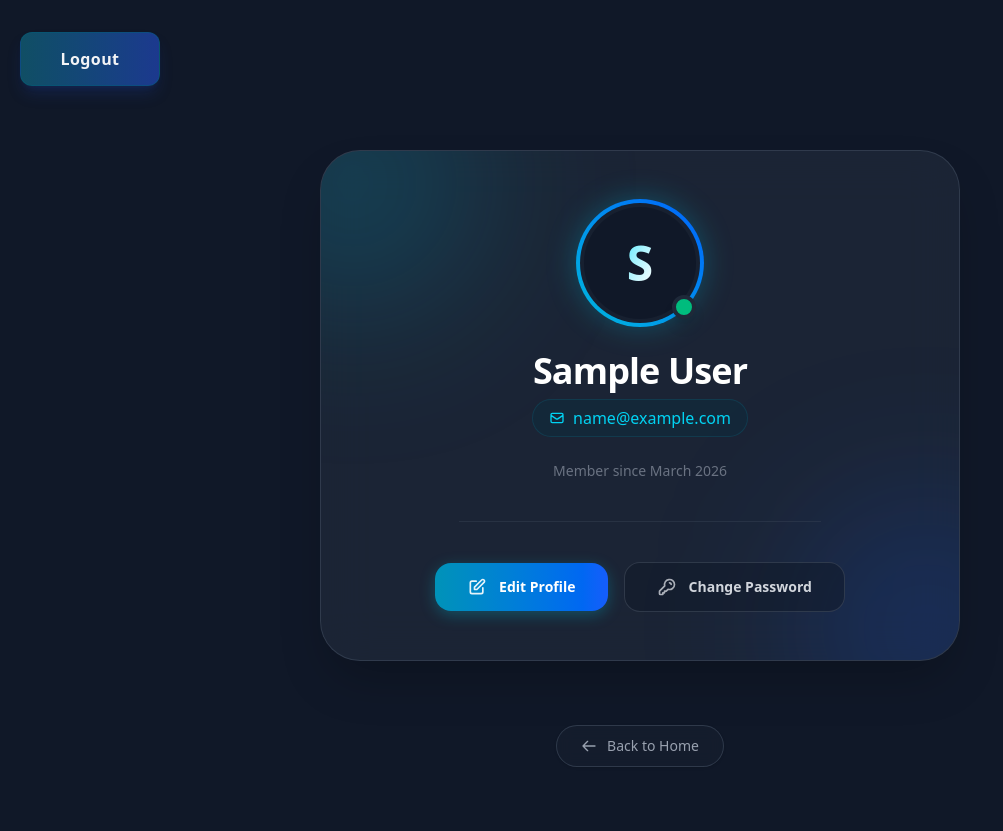
After one commit to hassan-ahmadi-jo/split-trip, a Django app: page /accounts/profile/ in a window 1280 px wide. The commit adds this page. Shown: the whole page, without its empty margins (0-1003 px from the left). Run offline with Django 5.2, Linux system fonts and the light colour scheme; the visitor is signed in with stand-in values (Sample User, id 1).

Commit message:
feat(accounts): add profile management features
- implement profile view, profile edit, and password change
- add templates for profile-related pages
- register URL routes for profile views

```diff
--- /dev/null
+++ b/accounts/templates/accounts/profile.html
@@ -0,0 +1,67 @@
+{% extends 'base.html' %}
+
+{% block title %}
+  Profile |
+{% endblock %}
+
+{% block content %}
+  <div class="max-w-2xl mx-auto my-16 px-4">
+    <!-- ================= PROFILE CARD ================= -->
+    <div class="bg-gray-800/80 border border-gray-700/80 rounded-[2.5rem] p-8 sm:p-12 shadow-2xl backdrop-blur-xl relative overflow-hidden text-center">
+      <div class="absolute -top-24 -left-24 w-64 h-64 bg-cyan-500/20 rounded-full blur-[80px] -z-10 pointer-events-none"></div>
+      <div class="absolute -bottom-24 -right-24 w-64 h-64 bg-blue-600/20 rounded-full blur-[80px] -z-10 pointer-events-none"></div>
+
+
+      <div class="relative inline-block mb-6">
+        <div class="w-32 h-32 rounded-full bg-gradient-to-tr from-cyan-500 to-blue-600 p-1 shadow-[0_0_30px_rgba(6,182,212,0.3)]">
+          <div class="w-full h-full bg-gray-900 rounded-full flex items-center justify-center border-4 border-gray-800/50">
+
+            <span class="text-5xl font-black text-transparent bg-clip-text bg-gradient-to-br from-cyan-300 to-white">{{ user.get_full_name|default:user.username|slice:':1'|upper }}</span>
+          </div>
+        </div>
+
+        <div class="absolute bottom-2 right-2 w-6 h-6 bg-emerald-500 border-4 border-gray-800 rounded-full shadow-lg" title="Active Account"></div>
+      </div>
+
+      <div class="space-y-2">
+        <h1 class="text-3xl sm:text-4xl font-black text-white tracking-tight">{{ user.get_full_name|default:user.username|title }}</h1>
+
+        <div class="flex items-center justify-center gap-2 text-cyan-400 font-medium bg-cyan-950/30 w-max mx-auto px-4 py-1.5 rounded-full border border-cyan-900/50">
+          <svg xmlns="http://www.w3.org/2000/svg" class="h-4 w-4" fill="none" viewBox="0 0 24 24" stroke="currentColor">
+            <path stroke-linecap="round" stroke-linejoin="round" stroke-width="2" d="M3 8l7.89 5.26a2 2 0 002.22 0L21 8M5 19h14a2 2 0 002-2V7a2 2 0 00-2-2H5a2 2 0 00-2 2v10a2 2 0 002 2z" />
+          </svg>
+          <span>{{ user.email|default:'No email provided' }}</span>
+        </div>
+      </div>
+
+      <p class="mt-6 text-sm text-gray-500 font-medium">Member since {{ user.date_joined|date:'F Y' }}</p>
+
+      <hr class="my-10 border-gray-700/50 w-2/3 mx-auto" />
+
+      <div class="flex flex-col sm:flex-row justify-center items-center gap-4">
+        <a href="{% url 'profile_update' %}" class="w-full sm:w-auto px-8 py-3.5 bg-gradient-to-r from-cyan-600 to-blue-600 hover:from-cyan-500 hover:to-blue-500 text-white text-sm font-bold rounded-2xl shadow-[0_4px_15px_rgba(6,182,212,0.3)] hover:shadow-[0_6px_20px_rgba(6,182,212,0.4)] transition-all flex items-center justify-center gap-3 transform hover:-translate-y-0.5">
+          <svg xmlns="http://www.w3.org/2000/svg" class="h-5 w-5 opacity-90" fill="none" viewBox="0 0 24 24" stroke="currentColor">
+            <path stroke-linecap="round" stroke-linejoin="round" stroke-width="2" d="M11 5H6a2 2 0 00-2 2v11a2 2 0 002 2h11a2 2 0 002-2v-5m-1.414-9.414a2 2 0 112.828 2.828L11.828 15H9v-2.828l8.586-8.586z" />
+          </svg>Edit Profile
+        </a>
+
+        <a href="{% url 'change_password' %}" class="w-full sm:w-auto px-8 py-3.5 bg-gray-900/50 hover:bg-gray-700 text-gray-300 hover:text-white border border-gray-600/50 hover:border-gray-500 text-sm font-bold rounded-2xl transition-all flex items-center justify-center gap-3">
+          <svg xmlns="http://www.w3.org/2000/svg" class="h-5 w-5 opacity-80" fill="none" viewBox="0 0 24 24" stroke="currentColor">
+            <path stroke-linecap="round" stroke-linejoin="round" stroke-width="2" d="M15 7a2 2 0 012 2m4 0a6 6 0 01-7.743 5.743L11 17H9v2H7v2H4a1 1 0 01-1-1v-2.586a1 1 0 01.293-.707l5.964-5.964A6 6 0 1121 9z" />
+          </svg>Change Password
+        </a>
+      </div>
+    </div>
+  </div>
+
+  <!-- 🟢 BACK TO HOME BUTTON -->
+<div class="w-full flex justify-center mt-4 mb-16">
+  <a href="{% url 'home' %}" class="group flex items-center gap-2.5 px-6 py-2.5 bg-gray-800/30 hover:bg-gray-800 border border-gray-700/80 hover:border-cyan-500/50 rounded-full text-sm font-medium text-gray-400 hover:text-cyan-400 transition-all duration-300 backdrop-blur-sm shadow-sm hover:shadow-cyan-500/10">
+    <!-- Left Arrow Icon with hover animation -->
+    <svg xmlns="http://www.w3.org/2000/svg" class="w-4 h-4 transform group-hover:-translate-x-1 transition-transform duration-300" fill="none" viewBox="0 0 24 24" stroke="currentColor" stroke-width="2">
+      <path stroke-linecap="round" stroke-linejoin="round" d="M10 19l-7-7m0 0l7-7m-7 7h18" />
+    </svg>
+    Back to Home
+  </a>
+</div>
+{% endblock %}
--- a/accounts/urls.py
+++ b/accounts/urls.py
@@ -11,4 +11,9 @@ urlpatterns = [
     path('password-reset/done', views.PasswordResetDoneView.as_view(), name='password_reset_done'),
     path('reset/<uidb64>/<token>', views.PasswordResetConfirmView.as_view(), name='password_reset_confirm'),
     path('reset/done', views.PasswordResetCompleteView.as_view(), name='password_reset_complete'),
+    path('profile/', views.ProfileView.as_view(), name='profile'),
+    path('profile/edit', views.ProfileUpdateView.as_view(), name='profile_update'),
+    path('profile/edit-email', views.UserEmailUpdateView.as_view(), name='email_update'),
+    path('profile/change-password', views.UserPasswordChangeView.as_view(), name='change_password'),
+    path('profile/password-changed-successfully', views.PasswordChangedSuccessfullyView.as_view(), name='password_changed_successfully'),
 ]
--- a/accounts/views.py
+++ b/accounts/views.py
@@ -1,12 +1,15 @@
 from django.shortcuts import render, get_object_or_404, redirect
 from django.views import View
 from django.views.generic.edit import CreateView
+from django.views.generic.base import TemplateView
 from django.urls import reverse_lazy
 from django.http import HttpRequest
 from django.contrib.auth import login
 from datetime import datetime, timedelta
 from django.contrib.auth import views as auth_views
 from django.contrib.auth.mixins import UserPassesTestMixin
+from django.contrib.auth.mixins import LoginRequiredMixin
+from django.contrib.auth import update_session_auth_hash
 from . import forms, models
 
 # Create your views here.
@@ -168,6 +171,109 @@ class PasswordResetConfirmView(UserPassesTestMixin, auth_views.PasswordResetConf
 class PasswordResetCompleteView(auth_views.PasswordResetCompleteView):
     template_name = "accounts/password_reset_complete.html"
 
+class ProfileView(LoginRequiredMixin, TemplateView):
+    template_name = 'accounts/profile.html'
+
+class ProfileUpdateView(LoginRequiredMixin, View):
+    template_name = 'accounts/profile_update.html'
+    def get(self, request:HttpRequest):
+        form = forms.ProfileUpdateForme()
+        form.initial['first_name'] = request.user.first_name
+        form.initial['email'] = request.user.email
+        return render(request, self.template_name, {'form': form})
+
+    def post(self, request:HttpRequest):
+        form = forms.ProfileUpdateForme(request.POST)
+        if form.is_valid:
+            user = get_object_or_404(models.User, id = request.user.id)
+            user.first_name = form.data.get('first_name')
+            user.save()
+            if user.email == form.data.get('email'):
+                return redirect('profile')
+            request.session['email_update_information'] = form.data.get('email')
+            return redirect('email_update')
+        return render(request, self.template_name, {'form': form})
+
+class UserEmailUpdateView(LoginRequiredMixin, View):
+    template_name = 'accounts/edit_email.html'
+    def get(self, request:HttpRequest):
+        new_email = request.session.get('email_update_information')
+        if new_email:
+            context = {
+                'form': forms.EmailActivationForm(),
+                'new_email': new_email,
+            }
+            return render(request, self.template_name, context=context)
+        return redirect('home')
+
+    def post(self, request:HttpRequest):
+        form = forms.EmailActivationForm(request.POST)
+        new_email = request.session.get('email_update_information')
+        context = {
+                'form': forms.EmailActivationForm(),
+                'new_email': new_email,
+            }
+        if not form.is_valid:
+            return render(request, self.template_name, context=context)
+
+        now = datetime.now()
+        verification_code = form.data.get('verification_code')
+        user = self.request.user
+
+        # Check for existing session data for the activation code retry delay.
+        retry_ts = request.session.get('retry_available_at')
+        failed_attempts = request.session.get('email_activation_failed_attempts')
+        if retry_ts is not None and failed_attempts is not None:
+            retry_available_at = datetime.fromtimestamp(retry_ts)
+
+        else:
+            self.request.session['email_activation_failed_attempts'] = 0
+            self.request.session['retry_available_at'] = (now - timedelta(minutes=1)).timestamp() # minutes
+            retry_available_at = now - timedelta(minutes=1)
+
+        if retry_available_at < now: # Check if the user can activate their email.
+            retry_available_at = calculate_retry_available_at(request.session.get('email_activation_failed_attempts'))
+
+        # If the activation code is valid, activate the user's email, log them in, and redirect to the home page.
+            if user.email_active_code == verification_code:
+                request.session.pop('email_update_information', None)
+                request.session.pop('retry_available_at', None)
+                request.session.pop('email_activation_failed_attempts', None)
+
+                user.email = new_email
+                user.email_active_code = models.generate_email_active_code()
+                user.save()
+
+                return redirect('profile')
+
+            elif retry_available_at > now: # If the retry delay changes, it will be stored in the session and the user cannot retry for a while.
+                self.request.session['retry_available_at'] = retry_available_at.timestamp()
+                form.add_error('verification_code', 'Too many attempts.')
+                self.request.session['email_activation_failed_attempts'] += 1
+            else:
+                form.add_error('verification_code', 'The verification code is incorrect')
+                self.request.session['email_activation_failed_attempts'] += 1
+        else: # Return an error if the user has exceeded the retry limit.
+            minutes = int((retry_available_at - now).total_seconds() / 60) + 1
+            form.add_error('verification_code', f'Too many attempts. Please try again in {minutes} minutes.')
+        return render(request, 'accounts/email_activation_page.html', {'form': form})
+
+class UserPasswordChangeView(LoginRequiredMixin, View):
+    template_name = 'accounts/change_password.html'
+    def get(self, request):
+        form = forms.UserPasswordChangeForm(request.user)
+        return render(request, self.template_name, {'form': form})
+
+    def post(self, request:HttpRequest):
+        form = forms.UserPasswordChangeForm(request.user, request.POST)
+        if form.is_valid():
+            user = form.save()
+            update_session_auth_hash(request, user)
+            return redirect('password_changed_successfully')
+        return render(request, self.template_name, {'form': form})
+
+class PasswordChangedSuccessfullyView(TemplateView):
+    template_name = 'accounts/password_changed_successfully.html'
 
 # users = models.User.objects.all()
 # for user in users:
--- a/static/css/main_style.css
+++ b/static/css/main_style.css
@@ -75,6 +75,8 @@
     --text-3xl--line-height: calc(2.25 / 1.875);
     --text-4xl: 2.25rem;
     --text-4xl--line-height: calc(2.5 / 2.25);
+    --text-5xl: 3rem;
+    --text-5xl--line-height: 1;
     --font-weight-light: 300;
     --font-weight-medium: 500;
     --font-weight-semibold: 600;
@@ -275,6 +277,9 @@
   .-top-2 {
     top: calc(var(--spacing) * -2);
   }
+  .-top-24 {
+    top: calc(var(--spacing) * -24);
+  }
   .top-0 {
     top: calc(var(--spacing) * 0);
   }
@@ -290,6 +295,9 @@
   .-right-8 {
     right: calc(var(--spacing) * -8);
   }
+  .-right-24 {
+    right: calc(var(--spacing) * -24);
+  }
   .right-0 {
     right: calc(var(--spacing) * 0);
   }
@@ -299,11 +307,23 @@
   .right-1\/4 {
     right: calc(1/4 * 100%);
   }
+  .right-2 {
+    right: calc(var(--spacing) * 2);
+  }
   .right-4 {
     right: calc(var(--spacing) * 4);
   }
+  .-bottom-24 {
+    bottom: calc(var(--spacing) * -24);
+  }
   .bottom-1\/4 {
     bottom: calc(1/4 * 100%);
+  }
+  .bottom-2 {
+    bottom: calc(var(--spacing) * 2);
+  }
+  .-left-24 {
+    left: calc(var(--spacing) * -24);
   }
   .left-0 {
     left: calc(var(--spacing) * 0);
@@ -386,6 +406,9 @@
   .my-12 {
     margin-block: calc(var(--spacing) * 12);
   }
+  .my-16 {
+    margin-block: calc(var(--spacing) * 16);
+  }
   .my-auto {
     margin-block: auto;
   }
@@ -407,6 +430,9 @@
   .mt-5 {
     margin-top: calc(var(--spacing) * 5);
   }
+  .mt-6 {
+    margin-top: calc(var(--spacing) * 6);
+  }
   .mt-8 {
     margin-top: calc(var(--spacing) * 8);
   }
@@ -500,6 +526,9 @@
   .hidden {
     display: none;
   }
+  .inline-block {
+    display: inline-block;
+  }
   .inline-flex {
     display: inline-flex;
   }
@@ -574,6 +603,9 @@
   }
   .w-2 {
     width: calc(var(--spacing) * 2);
+  }
+  .w-2\/3 {
+    width: calc(2/3 * 100%);
   }
   .w-3 {
     width: calc(var(--spacing) * 3);
@@ -893,6 +925,10 @@
     border-style: var(--tw-border-style);
     border-width: 2px;
   }
+  .border-4 {
+    border-style: var(--tw-border-style);
+    border-width: 4px;
+  }
   .border-t {
     border-top-style: var(--tw-border-style);
     border-top-width: 1px;
@@ -983,6 +1019,12 @@
       border-color: color-mix(in oklab, var(--color-gray-600) 30%, transparent);
     }
   }
+  .border-gray-600\/50 {
+    border-color: color-mix(in srgb, oklch(44.6% 0.03 256.802) 50%, transparent);
+    @supports (color: color-mix(in lab, red, red)) {
+      border-color: color-mix(in oklab, var(--color-gray-600) 50%, transparent);
+    }
+  }
   .border-gray-700 {
     border-color: var(--color-gray-700);
   }
@@ -1091,6 +1133,12 @@
       background-color: color-mix(in oklab, var(--color-blue-500) 20%, transparent);
     }
   }
+  .bg-blue-600\/20 {
+    background-color: color-mix(in srgb, oklch(54.6% 0.245 262.881) 20%, transparent);
+    @supports (color: color-mix(in lab, red, red)) {
+      background-color: color-mix(in oklab, var(--color-blue-600) 20%, transparent);
+    }
+  }
   .bg-cyan-400 {
     background-color: var(--color-cyan-400);
   }
@@ -1113,6 +1161,12 @@
     background-color: color-mix(in srgb, oklch(71.5% 0.143 215.221) 10%, transparent);
     @supports (color: color-mix(in lab, red, red)) {
       background-color: color-mix(in oklab, var(--color-cyan-500) 10%, transparent);
+    }
+  }
+  .bg-cyan-500\/20 {
+    background-color: color-mix(in srgb, oklch(71.5% 0.143 215.221) 20%, transparent);
+    @supports (color: color-mix(in lab, red, red)) {
+      background-color: color-mix(in oklab, var(--color-cyan-500) 20%, transparent);
     }
   }
   .bg-cyan-600\/20 {
@@ -1297,6 +1351,14 @@
   .bg-gradient-to-r {
     --tw-gradient-position: to right in oklab;
     background-image: linear-gradient(var(--tw-gradient-stops));
+  }
+  .bg-gradient-to-tr {
+    --tw-gradient-position: to top right in oklab;
+    background-image: linear-gradient(var(--tw-gradient-stops));
+  }
+  .from-cyan-300 {
+    --tw-gradient-from: var(--color-cyan-300);
+    --tw-gradient-stops: var(--tw-gradient-via-stops, var(--tw-gradient-position), var(--tw-gradient-from) var(--tw-gradient-from-position), var(--tw-gradient-to) var(--tw-gradient-to-position));
   }
   .from-cyan-400 {
     --tw-gradient-from: var(--color-cyan-400);
@@ -1362,6 +1424,10 @@
     --tw-gradient-to: transparent;
     --tw-gradient-stops: var(--tw-gradient-via-stops, var(--tw-gradient-position), var(--tw-gradient-from) var(--tw-gradient-from-position), var(--tw-gradient-to) var(--tw-gradient-to-position));
   }
+  .to-white {
+    --tw-gradient-to: var(--color-white);
+    --tw-gradient-stops: var(--tw-gradient-via-stops, var(--tw-gradient-position), var(--tw-gradient-from) var(--tw-gradient-from-position), var(--tw-gradient-to) var(--tw-gradient-to-position));
+  }
   .bg-clip-text {
     background-clip: text;
   }
@@ -1512,6 +1578,10 @@
     font-size: var(--text-4xl);
     line-height: var(--tw-leading, var(--text-4xl--line-height));
   }
+  .text-5xl {
+    font-size: var(--text-5xl);
+    line-height: var(--tw-leading, var(--text-5xl--line-height));
+  }
   .text-lg {
     font-size: var(--text-lg);
     line-height: var(--tw-leading, var(--text-lg--line-height));
@@ -1586,6 +1656,9 @@
     --tw-tracking: var(--tracking-widest);
     letter-spacing: var(--tracking-widest);
   }
+  .\!text-cyan-400 {
+    color: var(--color-cyan-400) !important;
+  }
   .text-amber-400 {
     color: var(--color-amber-400);
   }
@@ -1689,6 +1762,9 @@
   .opacity-80 {
     opacity: 80%;
   }
+  .opacity-90 {
+    opacity: 90%;
+  }
   .mix-blend-screen {
     mix-blend-mode: screen;
   }
@@ -1708,6 +1784,14 @@
     --tw-shadow: 0 0 15px var(--tw-shadow-color, rgba(34,211,238,0.4));
     box-shadow: var(--tw-inset-shadow), var(--tw-inset-ring-shadow), var(--tw-ring-offset-shadow), var(--tw-ring-shadow), var(--tw-shadow);
   }
+  .shadow-\[0_0_30px_rgba\(6\,182\,212\,0\.3\)\] {
+    --tw-shadow: 0 0 30px var(--tw-shadow-color, rgba(6,182,212,0.3));
+    box-shadow: var(--tw-inset-shadow), var(--tw-inset-ring-shadow), var(--tw-ring-offset-shadow), var(--tw-ring-shadow), var(--tw-shadow);
+  }
+  .shadow-\[0_4px_15px_rgba\(6\,182\,212\,0\.3\)\] {
+    --tw-shadow: 0 4px 15px var(--tw-shadow-color, rgba(6,182,212,0.3));
+    box-shadow: var(--tw-inset-shadow), var(--tw-inset-ring-shadow), var(--tw-ring-offset-shadow), var(--tw-ring-shadow), var(--tw-shadow);
+  }
   .shadow-\[0_4px_20px_rgba\(16\,185\,129\,0\.05\)\] {
     --tw-shadow: 0 4px 20px var(--tw-shadow-color, rgba(16,185,129,0.05));
     box-shadow: var(--tw-inset-shadow), var(--tw-inset-ring-shadow), var(--tw-ring-offset-shadow), var(--tw-ring-shadow), var(--tw-shadow);
@@ -1768,6 +1852,10 @@
   }
   .blur-3xl {
     --tw-blur: blur(var(--blur-3xl));
+    filter: var(--tw-blur,) var(--tw-brightness,) var(--tw-contrast,) var(--tw-grayscale,) var(--tw-hue-rotate,) var(--tw-invert,) var(--tw-saturate,) var(--tw-sepia,) var(--tw-drop-shadow,);
+  }
+  .blur-\[80px\] {
+    --tw-blur: blur(80px);
     filter: var(--tw-blur,) var(--tw-brightness,) var(--tw-contrast,) var(--tw-grayscale,) var(--tw-hue-rotate,) var(--tw-invert,) var(--tw-saturate,) var(--tw-sepia,) var(--tw-drop-shadow,);
   }
   .blur-\[128px\] {
@@ -1967,6 +2055,13 @@
       }
     }
   }
+  .hover\:border-gray-500 {
+    &:hover {
+      @media (hover: hover) {
+        border-color: var(--color-gray-500);
+      }
+    }
+  }
   .hover\:border-gray-500\/50 {
     &:hover {
       @media (hover: hover) {
@@ -2187,6 +2282,14 @@
       }
     }
   }
+  .hover\:shadow-\[0_6px_20px_rgba\(6\,182\,212\,0\.4\)\] {
+    &:hover {
+      @media (hover: hover) {
+        --tw-shadow: 0 6px 20px var(--tw-shadow-color, rgba(6,182,212,0.4));
+        box-shadow: var(--tw-inset-shadow), var(--tw-inset-ring-shadow), var(--tw-ring-offset-shadow), var(--tw-ring-shadow), var(--tw-shadow);
+      }
+    }
+  }
   .hover\:shadow-cyan-500\/10 {
     &:hover {
       @media (hover: hover) {
@@ -2267,9 +2370,20 @@
       padding: calc(var(--spacing) * 10);
     }
   }
+  .sm\:p-12 {
+    @media (width >= 40rem) {
+      padding: calc(var(--spacing) * 12);
+    }
+  }
   .sm\:text-left {
     @media (width >= 40rem) {
       text-align: left;
+    }
+  }
+  .sm\:text-4xl {
+    @media (width >= 40rem) {
+      font-size: var(--text-4xl);
+      line-height: var(--tw-leading, var(--text-4xl--line-height));
     }
   }
   .md\:col-span-2 {
```
Also changed, not shown: accounts/forms.py (+53 -1 lines), accounts/templates/accounts/change_password.html (added, +48 -0 lines), accounts/templates/accounts/edit_email.html (added, +35 -0 lines), accounts/templates/accounts/password_changed_successfully.html (added, +24 -0 lines), accounts/templates/accounts/profile_update.html (added, +41 -0 lines).
